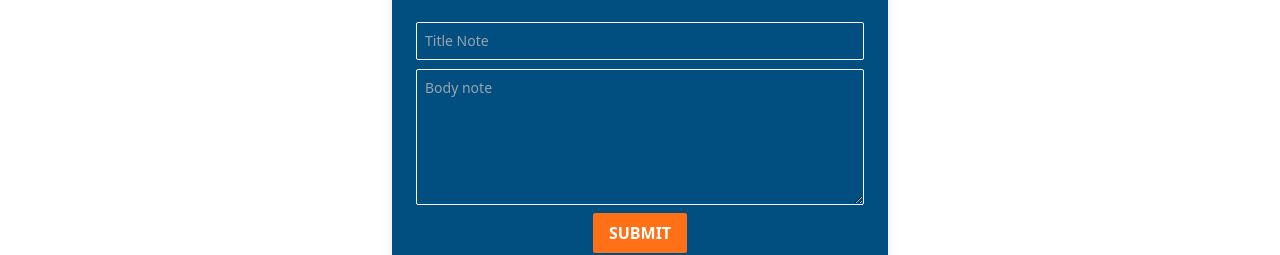
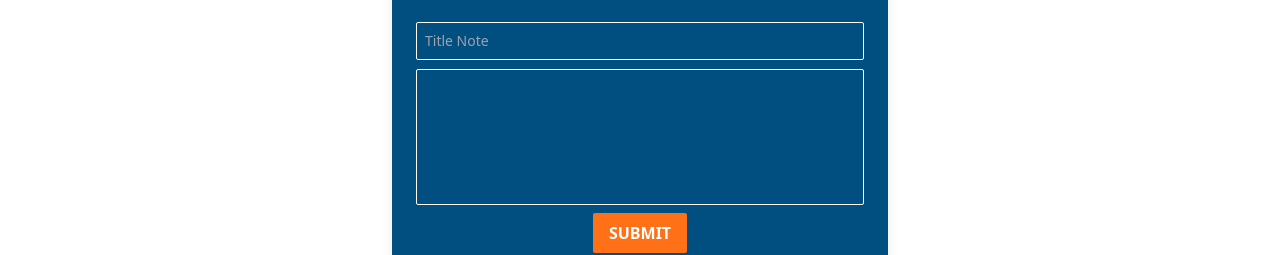
Before and after one commit to MSeptianJ/dicoding-personal-notes-vite, a React (Vite) app: page /submit in a window 1280 px wide. Shown: the part 137-392 px from the top of the page. Built offline with nearby package versions, Linux system fonts and the light colour scheme; a web font is replaced by a local one.

Commit message:
Add new Lib, Change Input Technique

```diff
--- a/package.json
+++ b/package.json
@@ -10,6 +10,7 @@
     "preview": "vite preview"
   },
   "dependencies": {
+    "html-react-parser": "^5.0.7",
     "prop-types": "^15.8.1",
     "react": "^18.2.0",
     "react-dom": "^18.2.0",
--- a/src/App.jsx
+++ b/src/App.jsx
@@ -20,10 +20,13 @@ import {
 const App = () => {
   const navigate = useNavigate();
   const location = useLocation();
+
+  // State
   const [notes, setNotes] = useState(getAllNotes());
   const [searchParams, setSearchParams] = useSearchParams();
   const query = searchParams.get("query") || "";
 
+  // Variables
   const navList = [
     {
       text: "Home",
@@ -43,6 +46,7 @@ const App = () => {
     note.title.toLowerCase().includes(query),
   );
 
+  // Functions
   const handlerGetNote = (id) => {
     const note = getNote(id);
 
--- a/src/components/card/NoteCardBody.jsx
+++ b/src/components/card/NoteCardBody.jsx
@@ -1,3 +1,4 @@
+import parser from "html-react-parser";
 import PropTypes from "prop-types";
 import { showFormattedDate } from "../../utils";
 
@@ -19,8 +20,8 @@ const NoteCardBody = ({ noteData }) => {
       <div className=" m-auto w-full">
         <p className=" py-3 text-sm">
           {noteData.body.length >= 200
-            ? noteData.body.substring(0, 180) + "..."
-            : noteData.body}
+            ? parser(noteData.body.substring(0, 180) + "...")
+            : parser(noteData.body)}
         </p>
       </div>
     </>
--- a/src/pages/note/index.jsx
+++ b/src/pages/note/index.jsx
@@ -1,3 +1,4 @@
+import parser from "html-react-parser";
 import { MdArchive, MdDelete, MdUnarchive } from "react-icons/md";
 import { useOutletContext, useParams } from "react-router-dom";
 import NoteCardButton from "../../components/button/NoteCardButton";
@@ -26,7 +27,7 @@ const NotePage = () => {
       </div>
 
       <div className=" m-auto mb-5 w-full border border-secondary p-6 shadow-md ">
-        <p className=" py-3 text-lg">{noteData?.body}</p>
+        <p className=" py-3 text-lg">{parser(noteData?.body)}</p>
       </div>
 
       <div className=" grid h-14 w-full grid-cols-2 gap-2 bg-primary p-2 text-back">
--- a/src/pages/submit/index.jsx
+++ b/src/pages/submit/index.jsx
@@ -12,7 +12,7 @@ const SubmitPage = () => {
   };
 
   const descHandler = (e) => {
-    setBody(e.target.value);
+    setBody(e.target.innerHTML);
   };
 
   const submitHandler = (e) => {
@@ -49,14 +49,11 @@ const SubmitPage = () => {
           required
         />
 
-        <textarea
-          name=""
+        <div
           className=" row-span-3 block h-full w-full rounded-sm border border-back bg-transparent p-2 text-sm"
-          placeholder="Body note"
-          value={body}
-          onChange={descHandler}
-          required
-        ></textarea>
+          onInput={descHandler}
+          contentEditable
+        ></div>
 
         <input
           type="submit"
```
Also changed, not shown: 1 other file (tests, documents, lock files or other folders).
